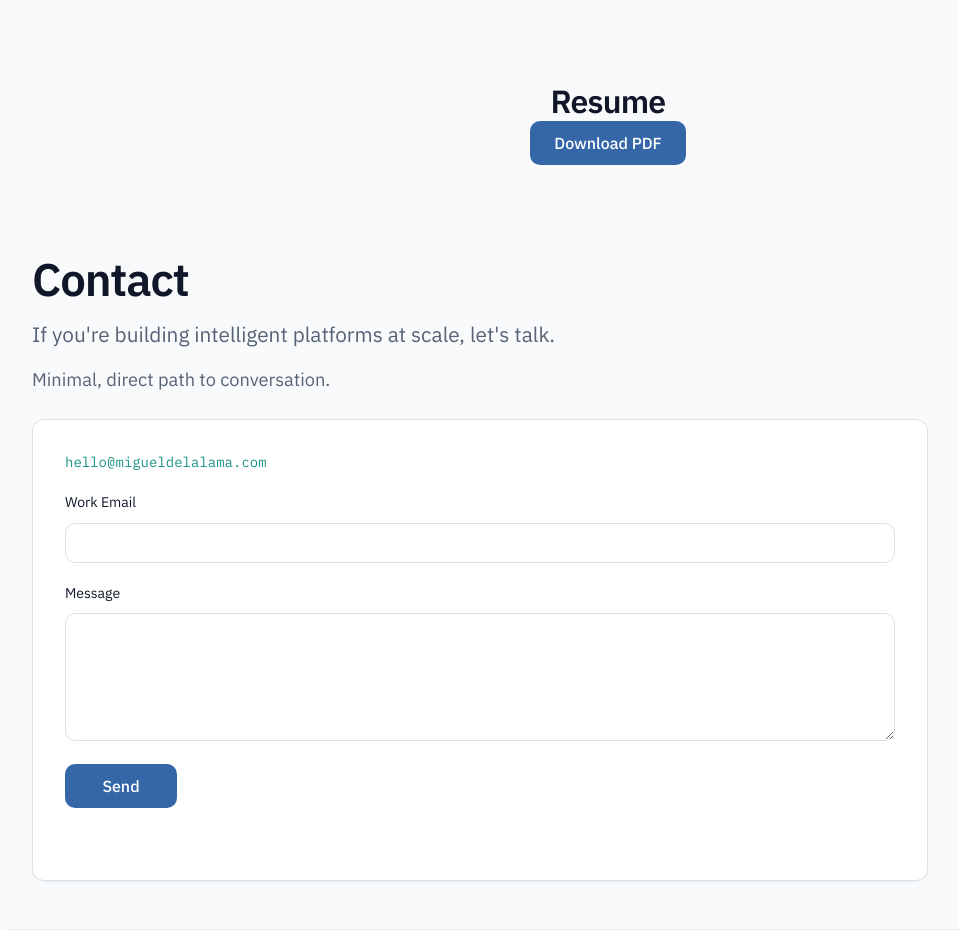
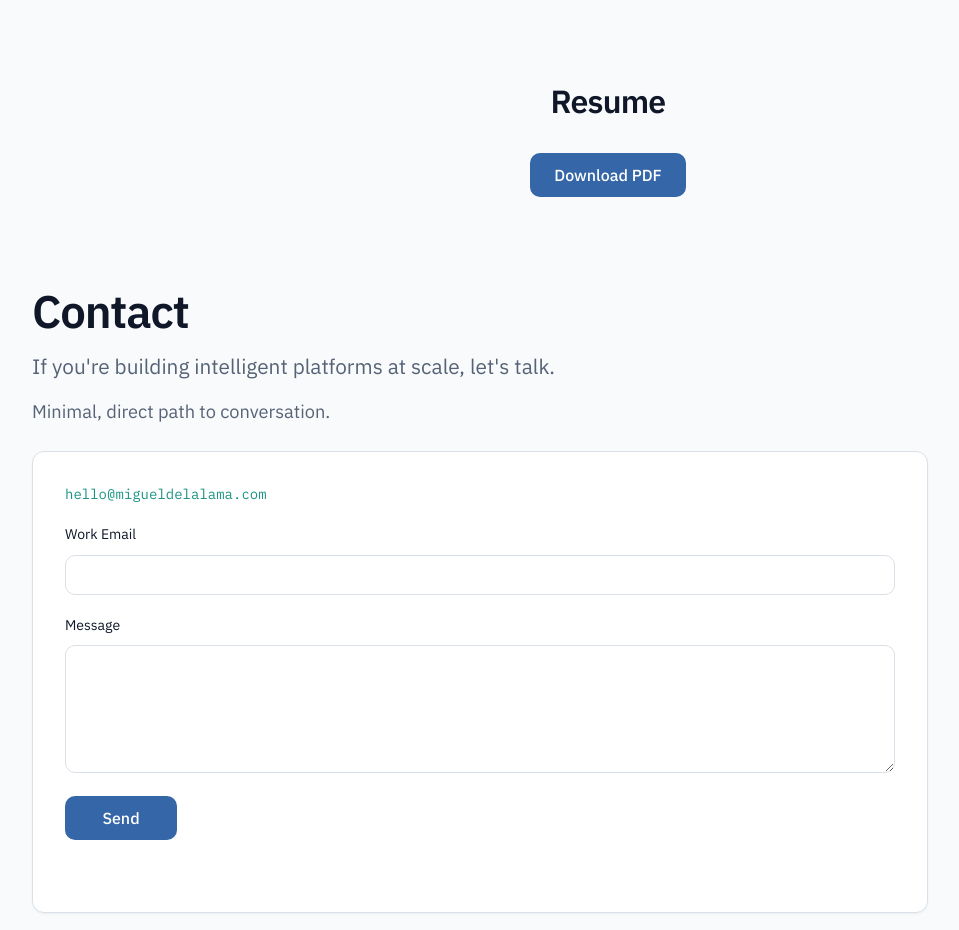
Before and after one commit to delalamamiguel-max/portfolio, a React (Vite) app: page /#case-studies in a window 1280 px wide. Shown: the part 4740-5670 px from the top of the page, without its empty margins (32-991 px from the left). Built offline with nearby package versions, Linux system fonts and the light colour scheme.

Commit message:
tweak resume section spacing above CTA

```diff
--- a/src/pages/home-page.tsx
+++ b/src/pages/home-page.tsx
@@ -205,10 +205,10 @@ function ResumeSection({ id }: { id: string }) {
   const hasPdf = Boolean(resume.downloadablePdfUrl?.trim());
   return (
     <Section id={id} ariaLabel="Resume" density="dense">
-      <div data-reveal className="mx-auto max-w-3xl space-y-6 text-center">
+      <div data-reveal className="mx-auto max-w-3xl space-y-8 text-center">
         <h2 className="h3">Resume</h2>
         {hasPdf ? (
-          <a href={resume.downloadablePdfUrl} target="_blank" rel="noopener noreferrer">
+          <a href={resume.downloadablePdfUrl} target="_blank" rel="noopener noreferrer" className="inline-flex">
             <Button variant="primary" size="lg">Download PDF</Button>
           </a>
         ) : (
```
